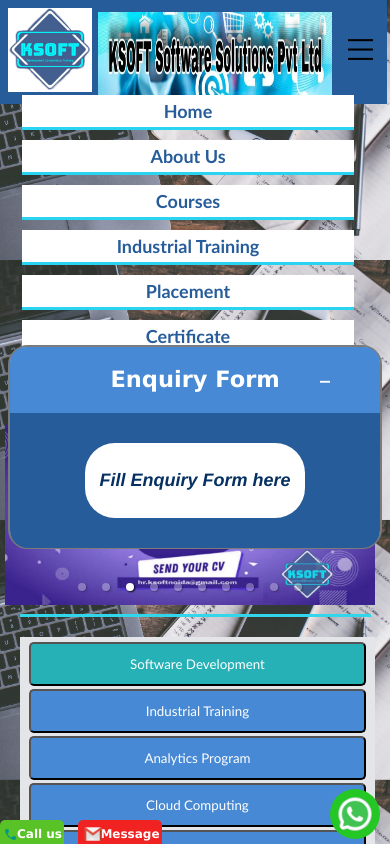
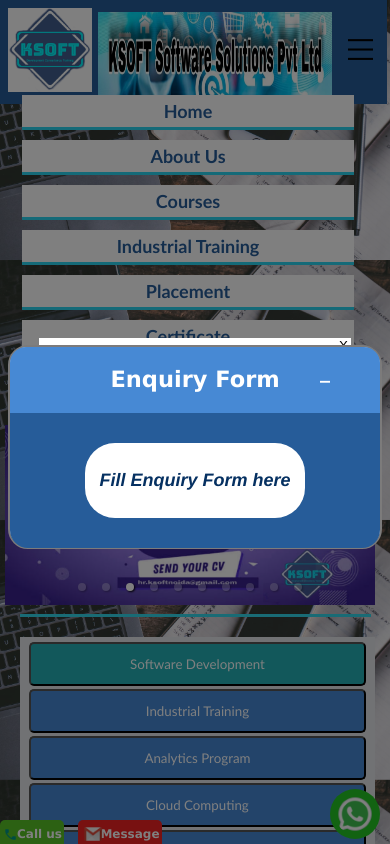
Before and after one commit to anuragsharma50/Ksoft, a React (Create React App) app: page / in a window 390 px wide. Both pictures are taken after a click on the picture 60 px from the left and 714 px from the top of the page. Shown: the top 844 px of the page. Built offline with nearby package versions, Linux system fonts and the light colour scheme.

Commit message:
offer-complete

```diff
--- a/src/App.js
+++ b/src/App.js
@@ -12,7 +12,6 @@
 import {BrowserRouter as Router,Switch,Route,Redirect} from 'react-router-dom';
 import About from './HomeComp/About/About';
 import Whatsapp from './HomeComp/Whatsapp/Whatsapp';
-import Offer from './Components/Offer/Offer';
 
 function App() {
 
@@ -25,7 +24,6 @@
           <Route path='/contact' exact component={ContactUs}/>
           <Route path='/courses' component={Courses} />
           <Route path='/about' component={About} />
-          {/* <Route path='/Festival-offer' component={Offer} /> */}
           <Route path='/:courseName' component={Course} />
           <Redirect to='/' />
         </Switch>
--- a/src/Components/Offer/Offer.jsx
+++ /dev/null
@@ -1,22 +0,0 @@
-import React from 'react';
-import './offer.styles.css';
-
-const openForm = () => {
-    window.location.assign('https://forms.gle/YSVy3ENdksbPxT7A8');
-}
-
-function Offer() {
-    return (
-        <div className='offer'>
-            <div className='animate'>
-            <h1 className='animate-h1'>Congratulation!!!!</h1>
-            </div>
-            <div className='offer-text'>
-                <h2>You have won Flat 50% off on all the Courses</h2>
-                <button className='offer-button' onClick={() => openForm()}>Apply Now</button>
-            </div>
-        </div>
-    )
-}
-
-export default Offer
--- a/src/Components/Offer/offer.styles.css
+++ /dev/null
@@ -1,48 +0,0 @@
-.offer{
-    color: white;
-    background-color: rgba(0, 0, 0,0.5);
-    margin: 10px;
-    padding: 10px;
-}
-
-.animate{
-    position: absolute;
-    width: 98%;
-}
-
-.animate-h1 {
-    color: #ff4e4e;
-    animation: size infinite 5s;
-}
-
-.offer-text{
-    margin-top: 80px;
-}
-
-@keyframes size{
-    0%{
-        font-size: 24px;
-    }
-
-    50%{
-        font-size: 36px;
-    }
-
-    100%{
-        font-size: 24px;
-    }
-}
-
-.offer-button {
-    width: 140px;
-    height: 70px;
-    font-size: 24px;
-    background-color: #265c99;
-    color: skyblue;
-    font-weight: 500;
-    border: none;
-}
-
-.offer-button:hover{
-    box-shadow: 0 4px 8px 0 rgba(0, 0, 0, 0.2), 0 6px 20px 0 rgba(0, 0, 0, 0.19);
-}
--- a/src/HomeComp/Carousel/images.styles.css
+++ b/src/HomeComp/Carousel/images.styles.css
@@ -11,6 +11,10 @@
     margin: auto;
     width: 100%;
     height: 72vh;
+}
+
+.carousel.carousel-slider .control-arrow{
+  z-index: 1;
 }
 
 @media only screen and (max-width: 600px) {
--- a/src/HomeComp/EnquiryBox/EnquiryBox.jsx
+++ b/src/HomeComp/EnquiryBox/EnquiryBox.jsx
@@ -1,5 +1,4 @@
 import React,{useState,useEffect} from 'react';
-// import Enquiry from '../Enquiry/Enquiry';
 import './enquirybox.styles.css';
 import EnquiryIcon from '../../icons/enquiry.png';
 import GoogleLink from '../GoogleLink/GoogleLink';
--- a/src/HomeComp/GoogleLink/GoogleLink.jsx
+++ b/src/HomeComp/GoogleLink/GoogleLink.jsx
@@ -2,7 +2,6 @@
 import './google-link.styles.css';
 
 const openForm = () => {
-    // window.location.assign('https://forms.gle/YSVy3ENdksbPxT7A8');
     window.open("https://forms.gle/YSVy3ENdksbPxT7A8", "_blank")
 }
 
--- a/src/HomeComp/header/header.jsx
+++ b/src/HomeComp/header/header.jsx
@@ -1,4 +1,4 @@
-import React,{useState} from 'react';
+import React,{useState,useEffect} from 'react';
 import logo from '../../images/logo.jpg';
 import './header.styles.css';
 
@@ -19,6 +19,17 @@
 
     const [menu, setMenu] = useState(true)
     const [offer,setOffer] = useState(true)
+    const [discount, setDiscount] = useState(0)
+    const [offerClass, setOfferClass] = useState('header-offer  undo-offer-effect')
+
+    useEffect(() => {
+        if(Math.random() > 0.5){
+            setDiscount(50)
+        }
+        else{
+            setDiscount(30)
+        }
+    }, [])
 
     const changeMenu = () => {
         setMenu(!menu)
@@ -26,6 +37,20 @@
 
     const openWhatsapp = () => {
         window.location.assign('https://web.whatsapp.com/send?phone=919990826002');
+    }
+
+    const openForm = () => {
+        window.open("https://forms.gle/YSVy3ENdksbPxT7A8", "_blank")
+    }
+
+    const offerEffect = () => {
+        setOffer(!offer)
+        setOfferClass('header-offer')
+    }
+
+    const undoOfferEffect = () => {
+        setOffer(!offer)
+        setOfferClass('header-offer undo-offer-effect')
     }
 
     return (
@@ -64,15 +89,17 @@
                 <img className='header-image' src={KSOFT} alt="Ksoft Solutions"/>
             </div>
 
-            <div className='header-offer'>
-                {/* <Link to='/Festival-offer'> */}
-                    { offer && <img className='offer-image' src={Offer} alt="Festival Offer" onClick={() => setOffer(!offer)}/> }
+            <div className={offerClass}>
+                { offer && <img className='offer-image' src={Offer} alt="Festival Offer" onClick={() => offerEffect()}/> }
 
-                {/* </Link> */}
                 { !offer &&
-                    <div className='offer-text-header'><h3>Congratulation!!!</h3>
-                    <h4>You have Won Flat 50% off on all the Courses</h4>
-                    <button>Apply Now</button></div>
+                    <div className='offer-text-header'>
+                        <button onClick={() => undoOfferEffect()} className='offer-close'>X</button>
+                        <h3>Congratulation!!!</h3>
+                        <h5>You have Won Flat {discount}% off on all the Courses</h5>
+                        <h4 className='promo'>PromoCode - KSOFT{discount}</h4>
+                        <button className='offer-button' onClick={() => openForm()}>Apply Now</button>
+                    </div>
                 }
             </div>
 
--- a/src/HomeComp/header/header.styles.css
+++ b/src/HomeComp/header/header.styles.css
@@ -114,11 +114,47 @@
 }
 
 .header-offer{
+    font-family: 'Trebuchet MS', 'Lucida Sans Unicode', 'Lucida Grande', 'Lucida Sans', Arial, sans-serif;
+    cursor: pointer;
     width: 180px;
     position: absolute;
     right: calc(50px + 2vw);
     top: 10px;
     background-color: white;
+    z-index: 2;
+}
+
+.header-offer h3{
+    margin: 5px;
+    color: red;
+}
+
+.header-offer h5{
+    margin: 10px;
+}
+
+.offer-button {
+    margin: 8px;
+    border: none;
+    background-color: #2ad4f1;
+    font-size: 14px;
+    padding: 5px;
+    font-weight: bold;
+}
+
+.offer-close {
+    border: none;
+    position: absolute;
+    right: 0px;
+    background: none;
+    top: 0px;
+    padding: 0px 3px;
+    cursor: pointer;
+}
+
+.offer-button:hover{
+    box-shadow: 0 4px 8px 0 rgba(0, 0, 0, 0.2), 0 6px 20px 0 rgba(0, 0, 0, 0.19);
+    cursor: pointer;
 }
 
 .offer-image {
@@ -127,9 +163,16 @@
     right: 0px;
 }
 
+.promo {
+    font-size: 15px;
+    border: 2px solid #265c99;
+    background: linear-gradient(90deg, #265c99 55%, #FFF 50%);
+    margin: 0px 5px;
+}
+
 @media only screen and (max-width: 1000px) {
     .icons{
-        left: -15px;
+        display: none;
     }
 
     .heading-text {
@@ -229,7 +272,47 @@
         left: 10px;
     }
 
+    .header-offer{
+        top: 0vh;
+        width: 57vh;
+        height: 100vh;
+        left: 0px;
+        background: transparent;
+            background-color: transparent;
+        background-blend-mode: multiply;
+        background-color: rgba(0,0,0,0.5);
+        position: fixed;
+    }
+
     .offer-text-header{
-        display: none;
+        background: white;
+        width: 80vw;
+        top: 40vh;
+        position: fixed;
+        left: 10vw;
+    }
+
+    .header-offer h3{
+        margin: 10px;
+        font-size: 22px;
+    }
+
+    .header-offer h5{
+        margin: 15px 25px;
+    }
+
+    .promo {
+        font-size: 16px;
+        margin: 2px 20px;
+    }
+
+    .offer-button {
+        margin: 10px;
+        font-size: 15px;
+        padding: 7px;
+    }
+
+    .undo-offer-effect{
+        width: 0px;
     }
 }
```
